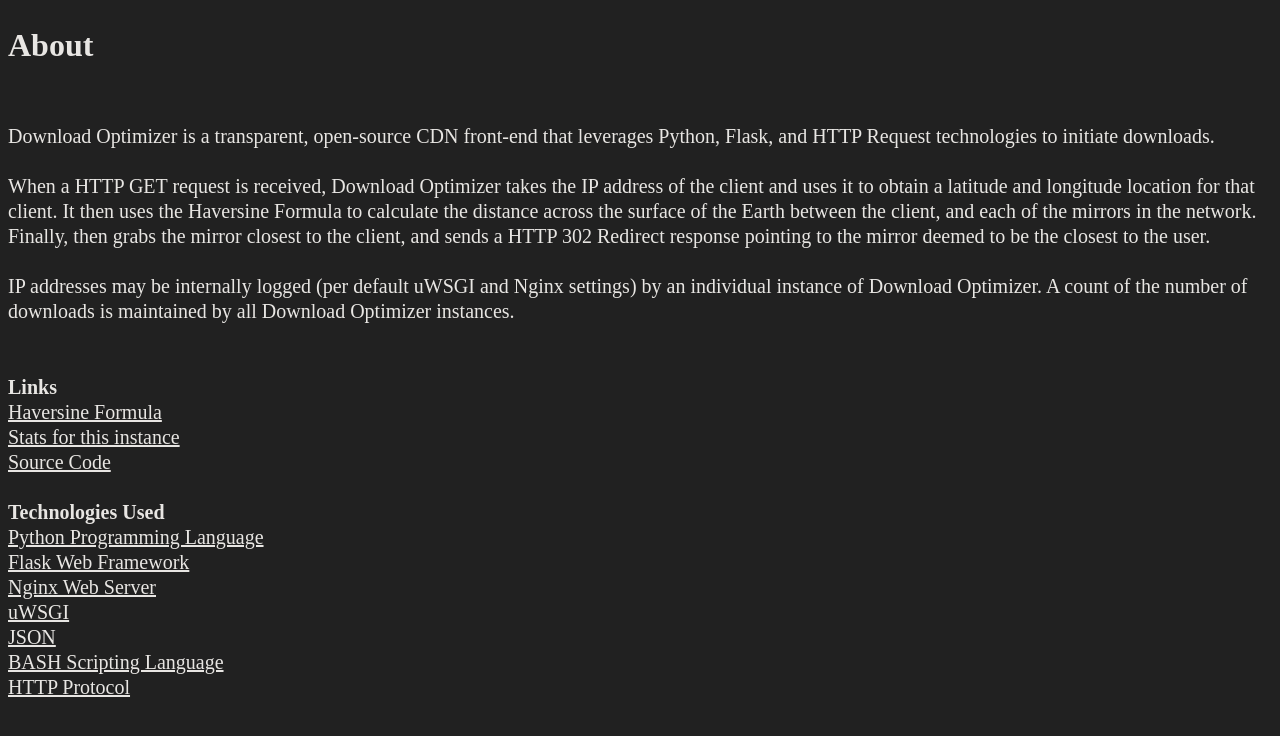
After one commit to drauger-os-development/download-optimizer, a Flask app: template templates/about.html in a window 1280 px wide. The commit adds this page. Shown: the top 736 px of the page. Run offline with Flask 2, Linux system fonts and the light colour scheme; the template is opened without the code that fills it, so the values that code supplies are empty; parts of the project's set-up code (start-up, migrations or seed data) failed here and were passed over.

Commit message:
add about page

```diff
--- a/download.py
+++ b/download.py
@@ -202,6 +202,17 @@ def get_stats():
     return output
 
 
+@APP.route("/about")
+def about():
+    """Serve about page"""
+    if os.path.exists("settings.json"):
+        with open("settings.json", "r") as file:
+            link = json.load(file)["stats_link"]
+    else:
+        link = "https://download-optimizer.draugeros.org/stats"
+    return render_template("about.html", stats_link=link)
+
+
 proc = multiprocessing.Process(target=update_download_count)
 proc.start()
 
--- /dev/null
+++ b/settings.json
@@ -0,0 +1,3 @@
+{
+    "stats_link": "https://download-optimizer.draugeros.org/stats"
+}
--- /dev/null
+++ b/templates/about.html
@@ -0,0 +1,54 @@
+{% extends "base.html" %}
+
+{% block content %}
+<h1 class="title">
+  About
+</h1>
+</br>
+<h2 class="subtitle">
+    Download Optimizer is a transparent, open-source CDN front-end that leverages
+    Python, Flask, and HTTP Request technologies to initiate downloads.
+    </br>
+    </br>
+    When a HTTP GET request is received, Download Optimizer takes the IP address of
+    the client and uses it to obtain a latitude and longitude location for that client.
+    It then uses the Haversine Formula to calculate the distance across the surface
+    of the Earth between the client, and each of the mirrors in the network. Finally,
+    then grabs the mirror closest to the client, and sends a HTTP 302 Redirect response
+    pointing to the mirror deemed to be the closest to the user.
+    </br>
+    </br>
+    IP addresses may be internally logged (per default uWSGI and Nginx settings) by an
+    individual instance of Download Optimizer. A count of the number of downloads is
+    maintained by all Download Optimizer instances.
+</h2>
+</br>
+<h2 class="subtitle">
+    <b>Links</b>
+    </br>
+    <a href="https://en.wikipedia.org/wiki/Haversine_formula">Haversine Formula</a>
+    </br>
+    <a href="{{ stats_link }}">Stats for this instance</a>
+    </br>
+    <a href="https://github.com/drauger-os-development/download-optimizer">Source Code</a>
+    </br>
+    </br>
+    <b>Technologies Used</b>
+    </br>
+    <a href="https://www.python.org/">Python Programming Language</a>
+    </br>
+    <a href="https://flask.palletsprojects.com/en/2.0.x/">Flask Web Framework</a>
+    </br>
+    <a href="https://www.nginx.com/">Nginx Web Server</a>
+    </br>
+    <a href=https://uwsgi-docs.readthedocs.io/en/latest/>uWSGI</a>
+    </br>
+    <a href="https://www.json.org">JSON</a>
+    </br>
+    <a href="https://www.gnu.org/software/bash/">BASH Scripting Language</a>
+    </br>
+    <a href="https://developer.mozilla.org/en-US/docs/Web/HTTP/Overview">HTTP Protocol</a>
+    </br>
+</h2>
+
+{% endblock %}
--- a/templates/base.html
+++ b/templates/base.html
@@ -5,7 +5,7 @@
     <meta charset="utf-8">
     <meta http-equiv="X-UA-Compatible" content="IE=edge">
     <meta name="viewport" content="width=device-width, initial-scale=1">
-    <title>Download Optimizer Stats</title>
+    <title>Download Optimizer</title>
     <style>
       body :not(iframe) {
         background-color: #212121 !important;
```
